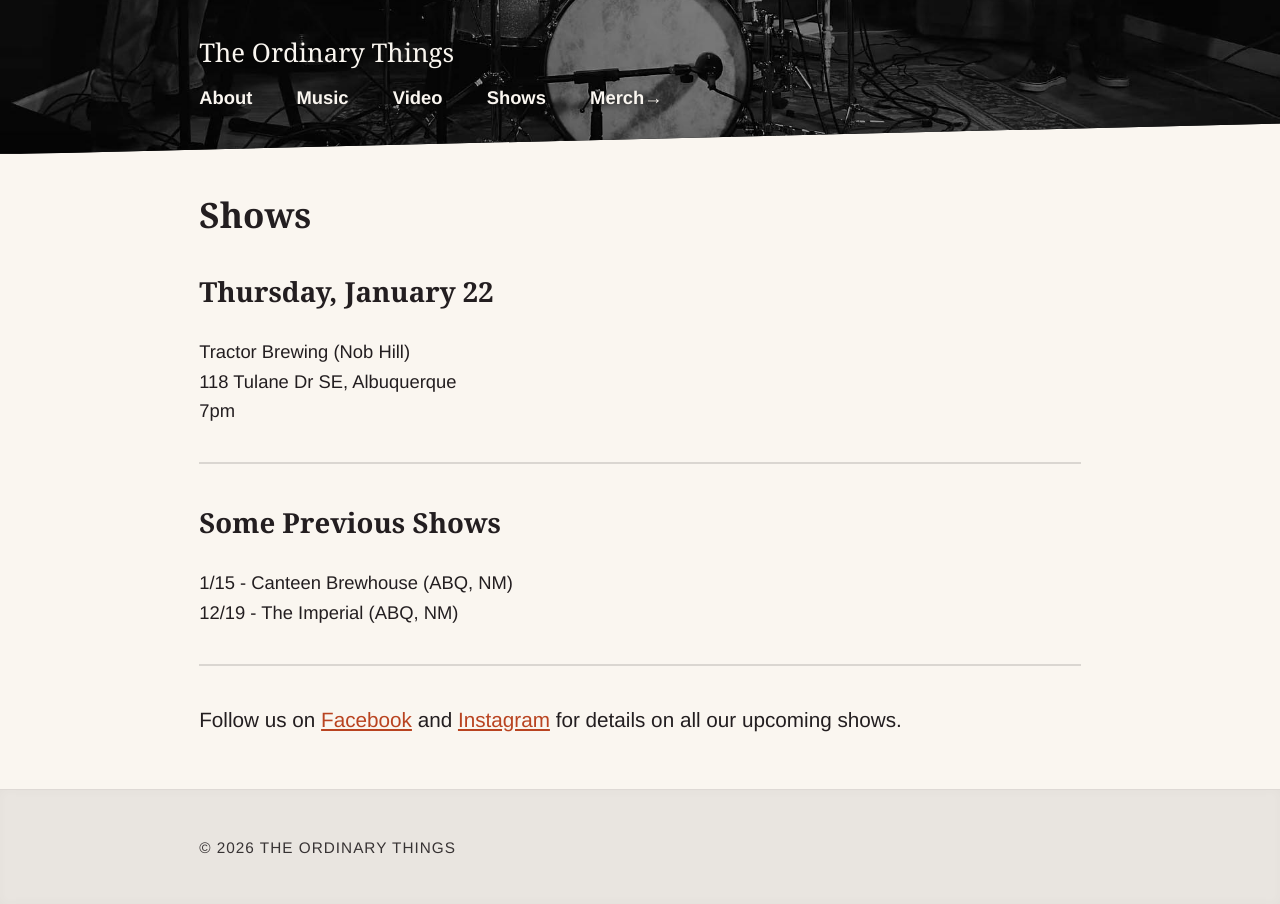
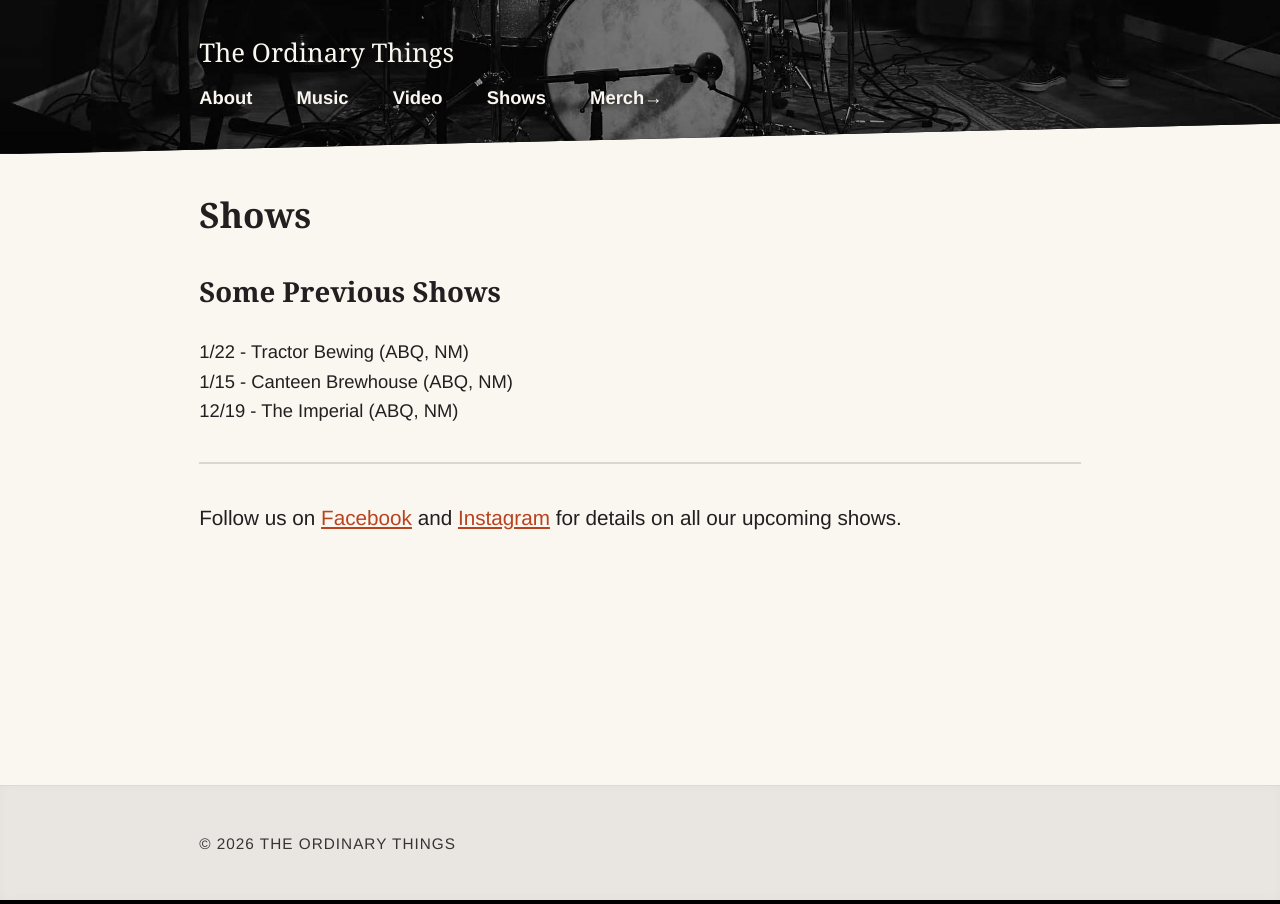
Before and after one commit to nsmsn/theordinarythings, a Jekyll site: the page built from shows.md, in a window 1280 px wide. Built offline with Jekyll 4.4.1, drawn with Linux system fonts in a browser that asks for light colours; some web fonts are replaced.

Commit message:
Updated Shows

```diff
--- a/shows.md
+++ b/shows.md
@@ -5,15 +5,9 @@ permalink: "/shows/"
 layout: page
 ---
 
-## Thursday, January 22
-Tractor Brewing (Nob Hill)<br>
-118 Tulane Dr SE, Albuquerque<br>
-7pm
-
----
-
 ## Some Previous Shows
 
+1/22 - Tractor Bewing (ABQ, NM)<br>
 1/15 - Canteen Brewhouse (ABQ, NM)<br>
 12/19 - The Imperial (ABQ, NM)
 
```
